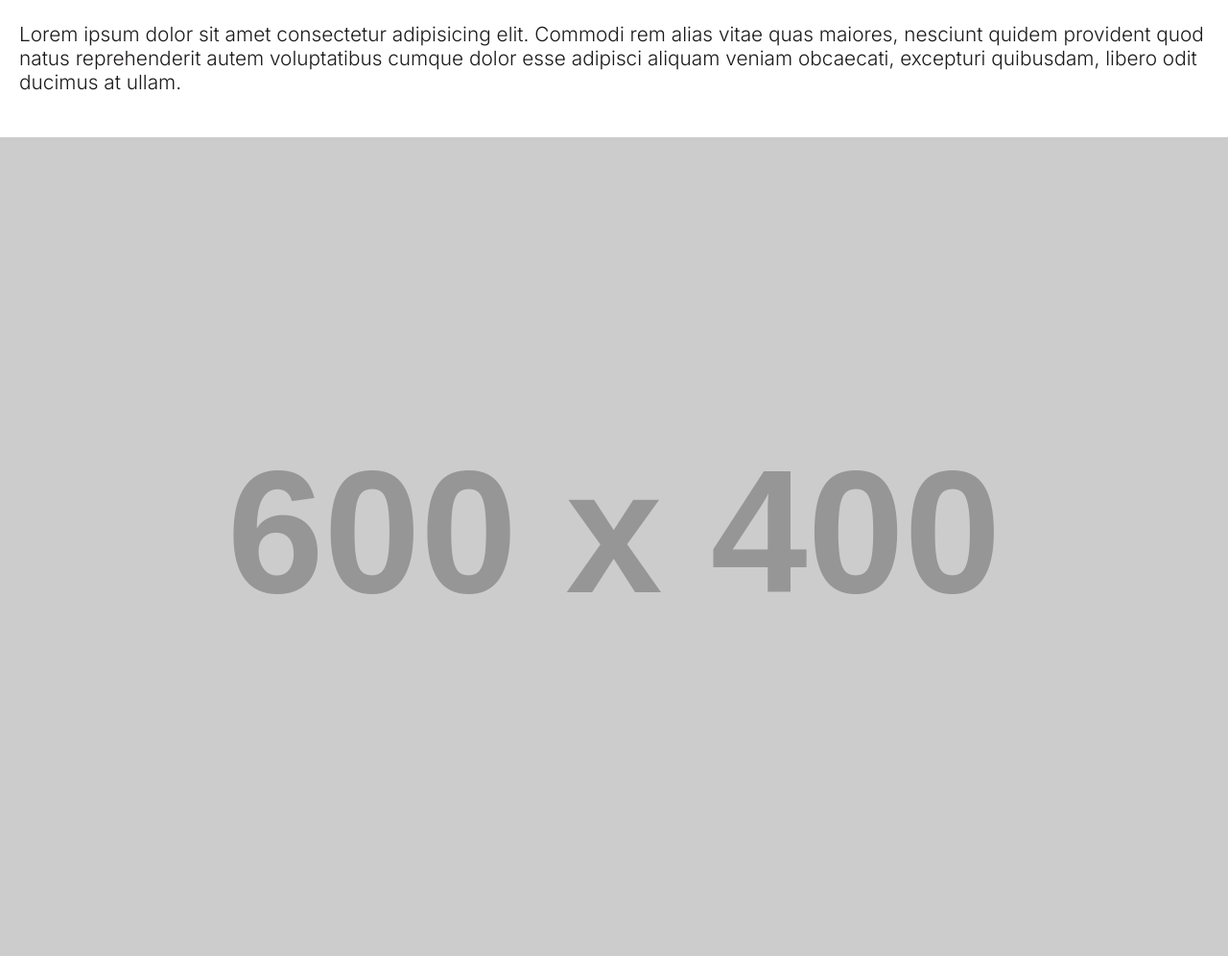
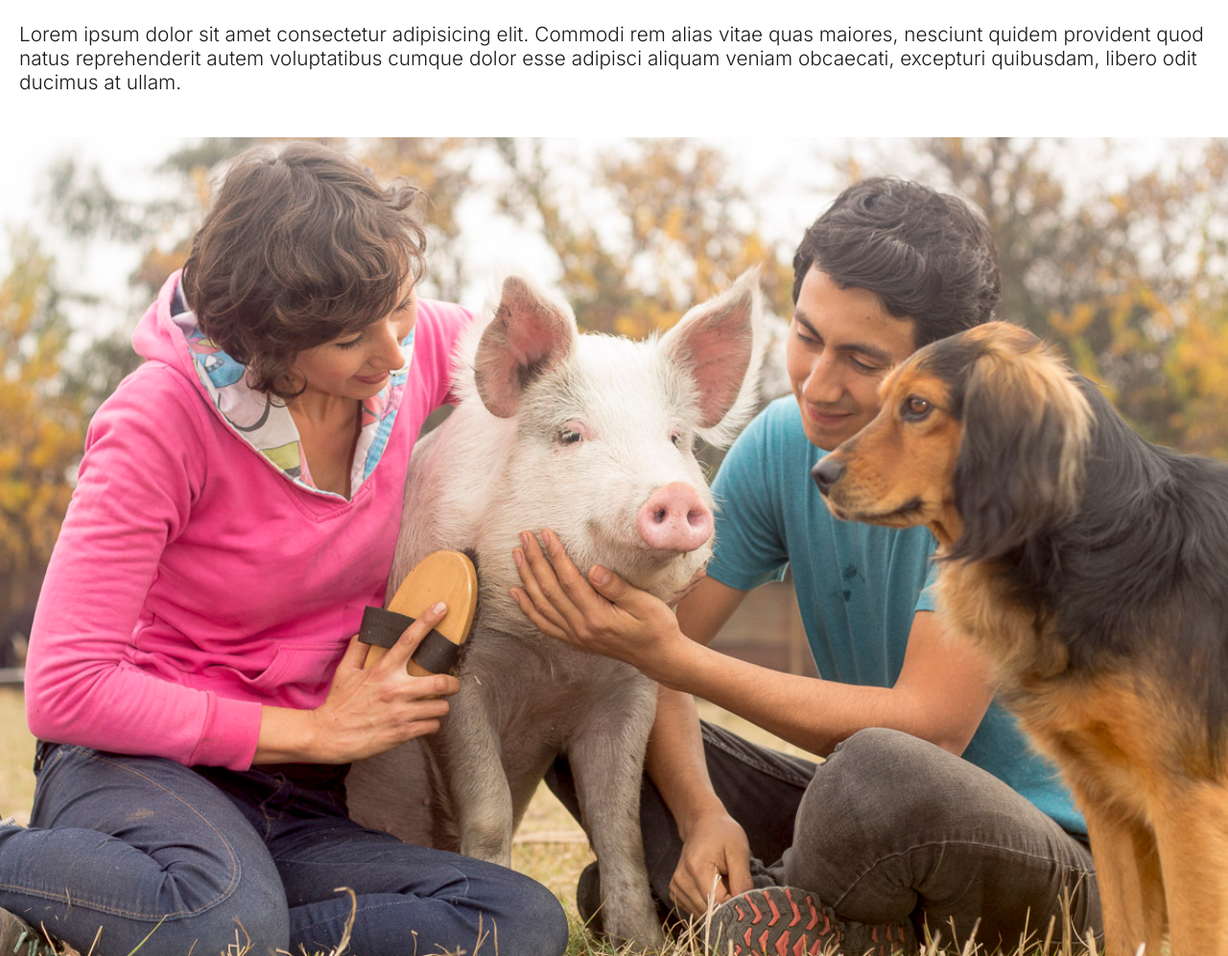
Before and after one commit to arielmaluenda/proyectoCoder, a plain HTML site: page pages/about.html in a window 1280 px wide. Shown: the part 457-1453 px from the top of the page at 96% size. Drawn offline with Linux system fonts and the light colour scheme; placeholder pictures from the web are drawn by us.

Commit message:
Add: Images for each section and alt descriptions

```diff
--- a/pages/about.html
+++ b/pages/about.html
@@ -5,6 +5,7 @@
   <meta http-equiv="X-UA-Compatible" content="IE=edge" />
   <meta name="viewport" content="width=device-width, initial-scale=1.0" />
   <link rel="stylesheet" href="../css/style.css">
+  <link rel="shortcut icon" href="../assets/images/favicon-32.png" type="image/x-icon">
   <title>Campaign site</title>
 </head>
 <body>
@@ -35,9 +36,9 @@
         nesciunt quidem provident quod natus reprehenderit autem voluptatibus cumque dolor esse adipisci
         aliquam veniam obcaecati, excepturi quibusdam, libero odit ducimus at ullam.
       </p>
-      <div class="articleImage">
-        <img src="https://placehold.co/600x400">
-      </div>
+      <figure class="articleImage">
+        <img alt="Un hombre y una mujer sentados en el pasto, mientras acarician y cepillan a un cerdito y un perro" src="../assets/images/miguel-puchumpito-marisol-ariel.jpg">
+      </figure>
       <p>
         Neque deleniti nam ullam illo aut ex distinctio quidem nulla. Error iusto deleniti nam possimus voluptas
         magni dolorum nobis ratione tenetur tempore dicta rerum eveniet facilis iste sunt, placeat numquam commodi
```
Also changed, not shown: index.html (+4 -3 lines), pages/campaign.html (+4 -3 lines), pages/contact.html (+4 -3 lines), pages/donate.html (+4 -3 lines), assets/images/favicon-16.png (added), assets/images/favicon-32.png (added), assets/images/favicon-64.png (added), assets/images/gabriel-marisol-ariel.jpg (added), assets/images/miguel-puchumpito-marisol-ariel.jpg (added), assets/images/miguel-terreno.jpg (added), assets/images/susie-especiales.jpg (added), 3 other files.
